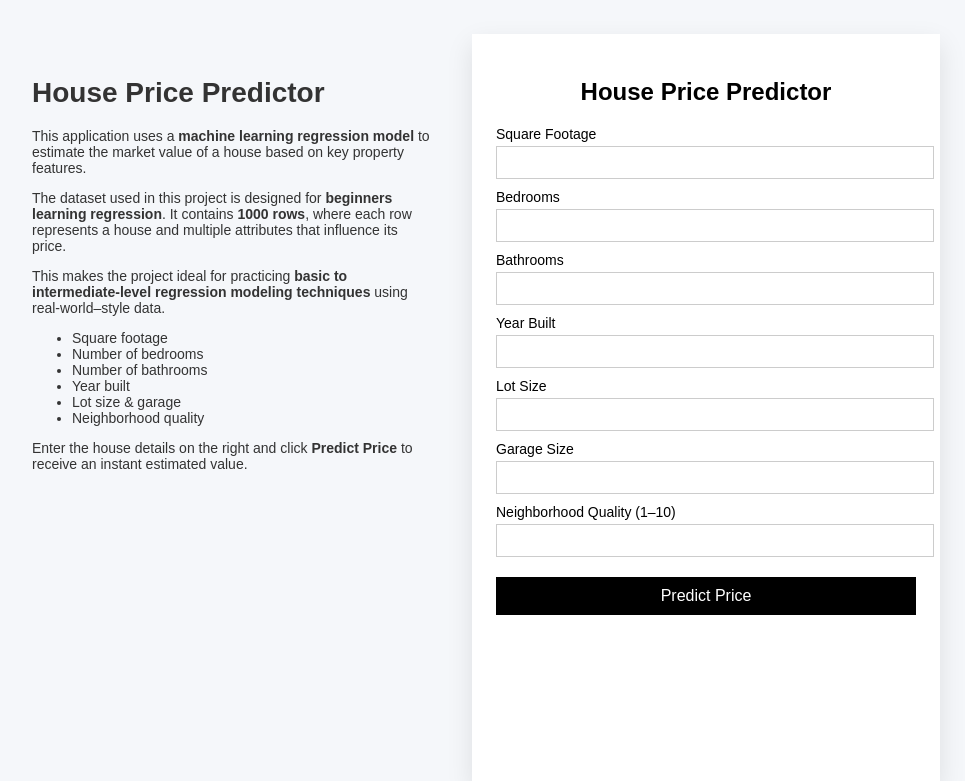
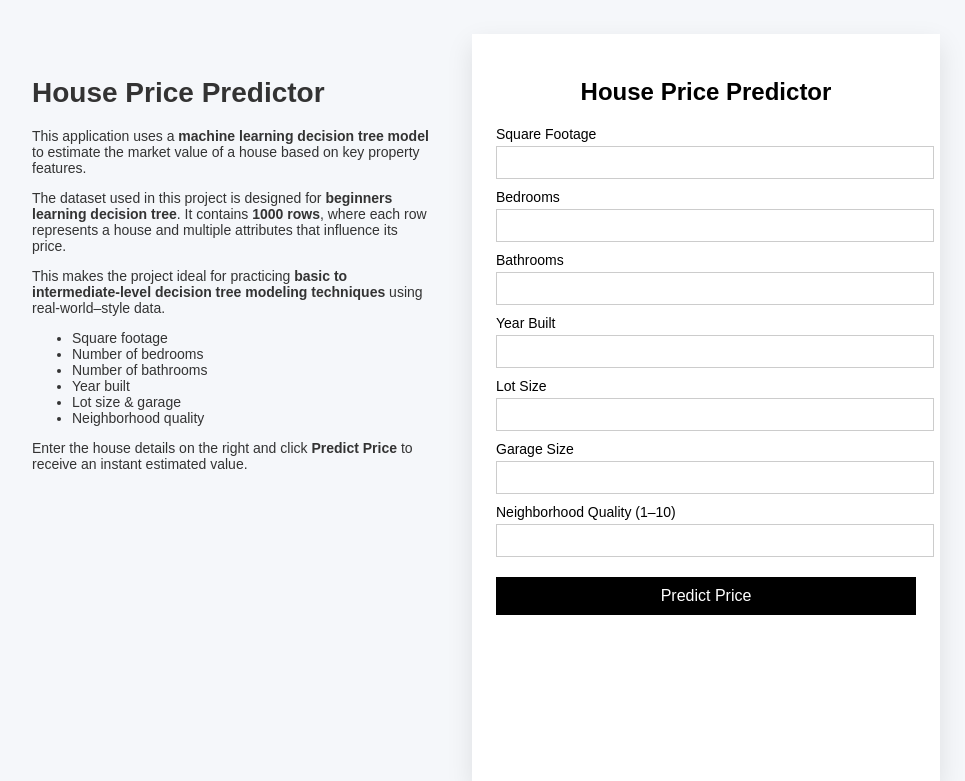
Before and after one commit to JiruGutema/-House-Price-Decision-Tree, a Flask app: page / in a window 1280 px wide. Shown: the top 781 px of the page, without its empty margins (154-1119 px from the left). Run offline with Flask 3, Linux system fonts and the light colour scheme; parts of the project's set-up code (start-up, migrations or seed data) failed here and were passed over.

Commit message:
Update index.html

```diff
--- a/templates/index.html
+++ b/templates/index.html
@@ -102,13 +102,13 @@
 
       <p>
         This application uses a
-        <strong>machine learning regression model</strong>
+        <strong>machine learning decision tree model</strong>
         to estimate the market value of a house based on key property features.
       </p>
 
       <p>
         The dataset used in this project is designed for
-        <strong>beginners learning regression</strong>. It contains
+        <strong>beginners learning decision tree</strong>. It contains
         <strong>1000 rows</strong>, where each row represents a house and
         multiple attributes that influence its price.
       </p>
@@ -116,7 +116,7 @@
       <p>
         This makes the project ideal for practicing
         <strong
-          >basic to intermediate-level regression modeling techniques</strong
+          >basic to intermediate-level decision tree modeling techniques</strong
         >
         using real-world–style data.
       </p>
```
